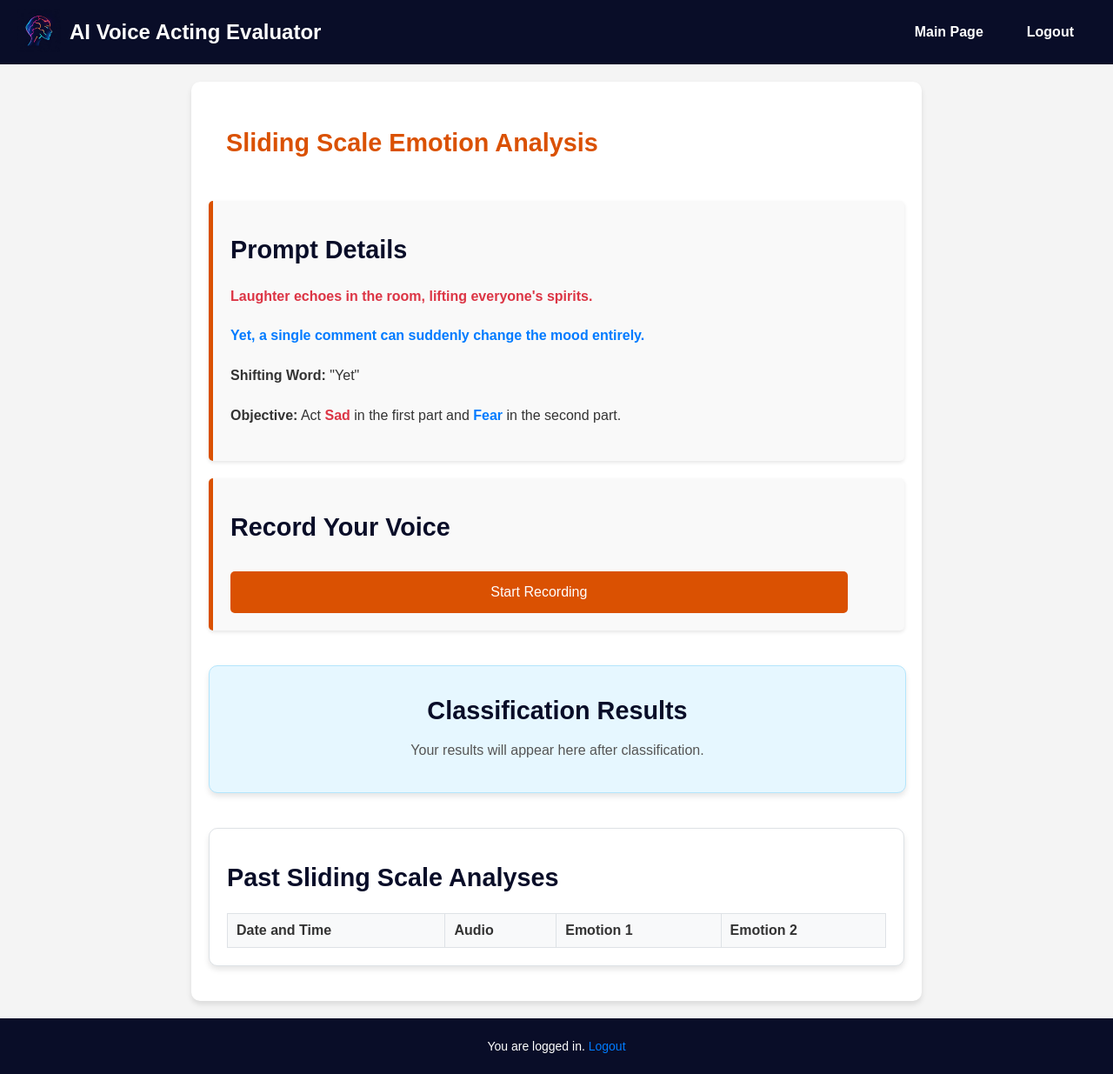
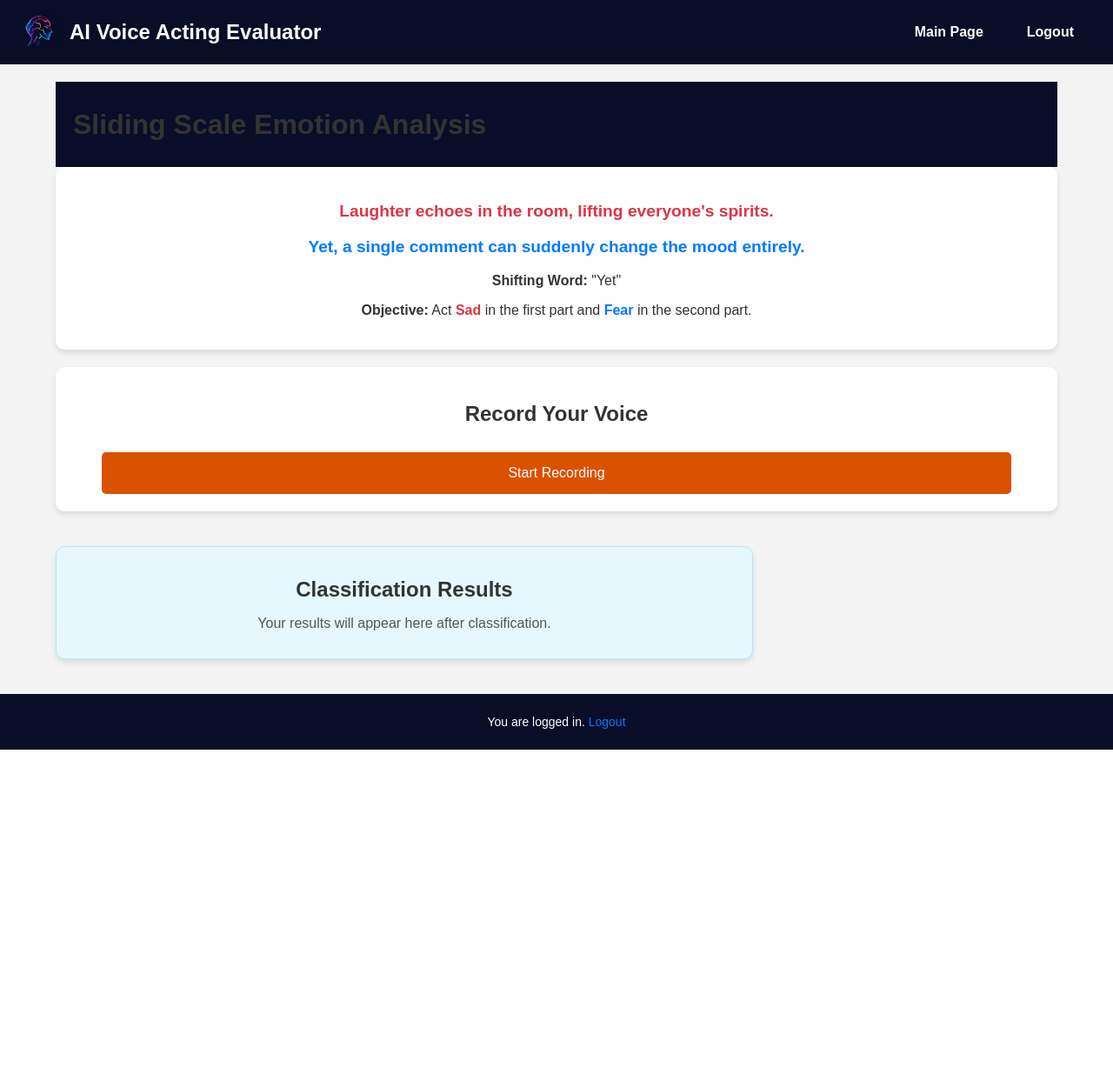
Before and after one commit to Tollgaermis/AI_Acting_Evaluator, a Flask app: page /classify-sliding-scale in a window 1280 px wide. Shown: the whole page at 87% size. After the commit the page ends 862 px from the top, so only its background shows below. Run offline with Flask 3, Linux system fonts and the light colour scheme; a user stored in the database is signed in; data that the repository does not hold is empty.

Commit message:
Sliding Scale UI returned to previous state

```diff
--- a/static/js/sliding-scale.js
+++ b/static/js/sliding-scale.js
@@ -66,6 +66,11 @@
 
         if (response.ok) {
             const data = await response.json();
+            console.log("Received data:", data);
+
+            // Check if the data contains the expected details
+            console.log("Segment 1 Details:", data["Segment 1 Emotion"]?.Details);
+            console.log("Segment 2 Details:", data["Segment 2 Emotion"]?.Details);
             resultDiv.innerHTML = `
                 <h3>Emotion Analysis Results</h3>
                 <p><strong>Segment 1 (${data["Segment 1 Emotion"].Emotion}):</strong> ${data["Segment 1 Emotion"].Details}</p>
--- a/templates/sliding-scale.html
+++ b/templates/sliding-scale.html
@@ -1,37 +1,31 @@
 <!DOCTYPE html>
 <html lang="en">
-
 {% extends "base.html" %}
 
 {% block content %}
-
-    <!-- Forms Section as Exercise Cards -->
-    <section class="description-section">
-        <header class="minimal-header">
+    <div class="modern-container">
+        <header>
             <h1>Sliding Scale Emotion Analysis</h1>
         </header>
 
         <!-- Prompt Section -->
-        <div class="exercise-card">
-            <h2 class="header">Prompt Details</h2>
+        <div class="prompt-section">
             <p class="sentence-red">{{ selected_sentence["sentence1"] }}</p>
             <p class="sentence-blue">{{ selected_sentence["sentence2"] }}</p>
             <p><strong>Shifting Word:</strong> "{{ selected_sentence["shifting_word"] }}"</p>
             <p><strong>Objective:</strong> Act <span class="highlight-red">{{ emotion1 }}</span> in the first part and <span class="highlight-blue">{{ emotion2 }}</span> in the second part.</p>
         </div>
 
-        <!-- Voice Recording Exercise -->
-        <div class="exercise-card">
-            <h2 class="header">Record Your Voice</h2>
-            <div class="button-row">
-                <button id="recordButton" class="modern-button">Start Recording</button>
-                <button id="stopButton" class="modern-button" style="display: none;">Stop Recording</button>
-                <audio id="recordedAudio" controls style="display: none;" class="modern-audio"></audio>
-            </div>
+        <!-- Recording Section -->
+        <div class="recording-section">
+            <h2>Record Your Voice</h2>
+            <button id="recordButton" class="modern-button">Start Recording</button>
+            <button id="stopButton" class="modern-button" style="display: none;">Stop Recording</button>
+            <audio id="recordedAudio" controls style="display: none;" class="modern-audio"></audio>
             <button id="classifyRecording" class="modern-button" style="display: none;">Classify Recording</button>
         </div>
 
-        <!-- Fullscreen Loading Spinner -->
+        <!-- Spinner -->
         <div id="spinner" class="spinner">
             <img src="/static/img/loading.gif" alt="Loading...">
         </div>
@@ -41,40 +35,87 @@
             <h2>Classification Results</h2>
             <p id="resultContent">Your results will appear here after classification.</p>
         </div>
+    </div>
 
-        <!-- Past Results Section -->
-        <div id="pastResults" class="past-results-section">
-            <h2>Past Sliding Scale Analyses</h2>
-            <div class="scrollable-table">
-                <table>
-                    <thead>
-                        <tr>
-                            <th>Date and Time</th>
-                            <th>Audio</th>
-                            <th>Emotion 1</th>
-                            <th>Emotion 2</th>
-                        </tr>
-                    </thead>
-                    <tbody>
-                        {% for result in results %}
-                        <tr>
-                            <td>{{ result.created_at }}</td>
-                            <td>
-                                <audio controls>
-                                    <source src="{{ url_for('static', filename='uploads/' + result.user_id | string + '_' + result.audio_file_name) }}" type="audio/wav">
-                                    Your browser does not support the audio element.
-                                </audio>
-                            </td>
-                            <td>{{ result.emotion1 }}</td>
-                            <td>{{ result.emotion2 }}</td>
-                        </tr>
-                        {% endfor %}
-                    </tbody>
-                </table>
-            </div>
-        </div>
-    </section>
 
-    <script src="/static/js/sliding-scale.js"></script>
+    <script>
+        const recordButton = document.getElementById("recordButton");
+        const stopButton = document.getElementById("stopButton");
+        const classifyRecordingButton = document.getElementById("classifyRecording");
+        const recordedAudio = document.getElementById("recordedAudio");
+        const resultDiv = document.getElementById("result");
+        const spinner = document.getElementById("spinner");
+
+        let mediaRecorder;
+        let audioChunks = [];
+
+        // Start Recording
+        recordButton.addEventListener("click", async () => {
+            const stream = await navigator.mediaDevices.getUserMedia({ audio: true });
+            mediaRecorder = new MediaRecorder(stream);
+
+            mediaRecorder.ondataavailable = (event) => {
+                audioChunks.push(event.data);
+            };
+
+            mediaRecorder.onstop = () => {
+                const audioBlob = new Blob(audioChunks, { type: "audio/wav" });
+                const audioUrl = URL.createObjectURL(audioBlob);
+                recordedAudio.src = audioUrl;
+                recordedAudio.style.display = "block";
+                classifyRecordingButton.style.display = "block";
+            };
+
+            mediaRecorder.start();
+            recordButton.style.display = "none";
+            stopButton.style.display = "inline";
+        });
+
+        // Stop Recording
+        stopButton.addEventListener("click", () => {
+            mediaRecorder.stop();
+            stopButton.style.display = "none";
+            recordButton.style.display = "inline";
+        });
+
+        // Classify Recording
+        classifyRecordingButton.addEventListener("click", async () => {
+            const audioBlob = new Blob(audioChunks, { type: "audio/wav" });
+            const formData = new FormData();
+            formData.append("audio", audioBlob, "recorded_audio.wav");
+
+            spinner.style.display = "flex";
+
+            try {
+                const response = await fetch("/classify-sliding-scale-result", {
+                    method: "POST",
+                    body: formData,
+                });
+
+                // Check if the response is a redirect (in case the user is not logged in)
+                if (response.redirected) {
+                    window.location.href = response.url; // Redirect the user to the login page
+                    return;
+                }
+
+                if (response.ok) {
+                    const data = await response.json();
+                    resultDiv.innerHTML = `
+                        <h3>Emotion Analysis Results</h3>
+                        <p><strong>Segment 1 (Happy):</strong> ${data["Segment 1 Emotion"].Emotion}</p>
+                        <p><strong>Segment 2 (Angry):</strong> ${data["Segment 2 Emotion"].Emotion}</p>
+                        <p><strong>Full Transcription:</strong> ${data["Transcription"]}</p>
+                    `;
+                } else {
+                    const error = await response.json();
+                    resultDiv.innerHTML = `<p>Error: ${error.error}</p>`;
+                }
+            } catch (error) {
+                resultDiv.innerHTML = `<p>Unexpected error: ${error.message}</p>`;
+            } finally {
+                spinner.style.display = "none";
+            }
+        });
+    </script>
 {% endblock %}
 </html>
```
